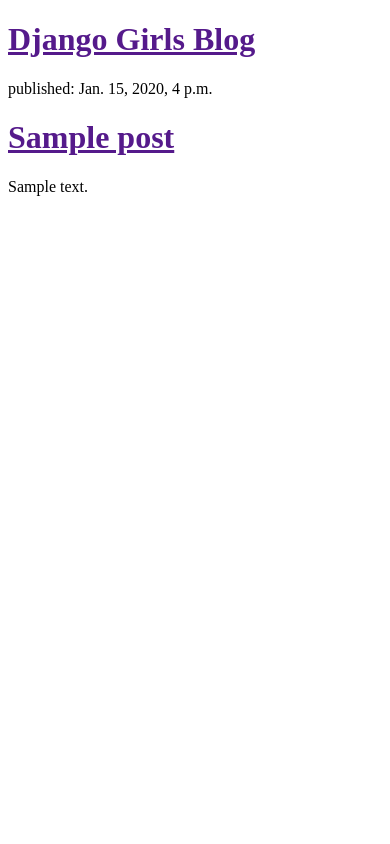
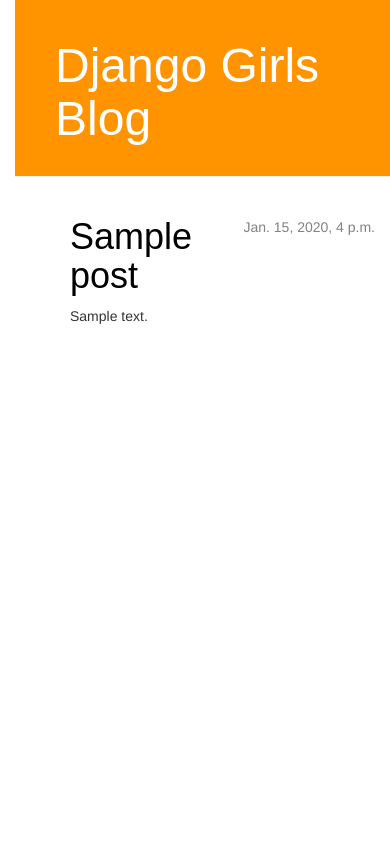
Before and after one commit to meruyerts/my-first-blog, a Django app: template blog/templates/blog/post_list.html in a window 390 px wide. Run offline with Django 3.2, Linux system fonts and the light colour scheme; the template is opened without the code that fills it: values that come from a table or form of the project are taken from there, others are empty; tables that the repository leaves empty hold one stand-in row (values such as "Sample post"); some libraries are stand-ins or nearby versions.

Commit message:
Added view and template for detaailed blog post as well as CSS for the site.

```diff
--- /dev/null
+++ b/blog/static/css/blog.css
@@ -0,0 +1,56 @@
+h1 a {
+        color: #FCA205;
+        font-family: 'Arial';
+    }
+
+body {
+        padding-left: 15px;
+    }
+
+.page-header {
+        background-color: #ff9400;
+        margin-top: 0;
+        padding: 20px 20px 20px 40px;
+    }
+
+    .page-header h1, .page-header h1 a, .page-header h1 a:visited, .page-header h1 a:active {
+        color: #ffffff;
+        font-size: 36pt;
+        text-decoration: none;
+    }
+
+    .content {
+        margin-left: 40px;
+    }
+
+    h1, h2, h3, h4 {
+        font-family: 'Lobster', cursive;
+    }
+
+    .date {
+        float: right;
+        color: #828282;
+    }
+
+    .save {
+        float: right;
+    }
+
+    .post-form textarea, .post-form input {
+        width: 100%;
+    }
+
+    .top-menu, .top-menu:hover, .top-menu:visited {
+        color: #ffffff;
+        float: right;
+        font-size: 26pt;
+        margin-right: 20px;
+    }
+
+    .post {
+        margin-bottom: 70px;
+    }
+
+    .post h1 a, .post h1 a:visited {
+        color: #000000;
+    }
--- /dev/null
+++ b/blog/templates/blog/base.html
@@ -0,0 +1,23 @@
+{% load staticfiles %}
+    <html>
+        <head>
+            <title>Django Girls blog</title>
+            <link rel="stylesheet" href="//maxcdn.bootstrapcdn.com/bootstrap/3.2.0/css/bootstrap.min.css">
+            <link rel="stylesheet" href="//maxcdn.bootstrapcdn.com/bootstrap/3.2.0/css/bootstrap-theme.min.css">
+            <link href='//fonts.googleapis.com/css?family=Lobster&subset=latin,latin-ext' rel='stylesheet' type='text/css'>
+            <link rel="stylesheet" href="{% static 'css/blog.css' %}">
+        </head>
+      <body>
+        <div class="page-header">
+            <h1><a href="/">Django Girls Blog</a></h1>
+        </div>
+        <div class="content container">
+            <div class="row">
+                <div class="col-md-8">
+                {% block content %}
+                {% endblock %}
+                </div>
+            </div>
+        </div>
+    </body>
+    </html>
--- a/blog/templates/blog/post_list.html
+++ b/blog/templates/blog/post_list.html
@@ -1,18 +1,26 @@
-<!DOCTYPE html>
+{% extends 'blog/base.html' %}
+{% load staticfiles %}
     <html>
         <head>
-	<title>Meruyert's blog</title>
+            <title>Django Girls blog</title>
+            <link rel="stylesheet" href="//maxcdn.bootstrapcdn.com/bootstrap/3.2.0/css/bootstrap.min.css">
+            <link rel="stylesheet" href="//maxcdn.bootstrapcdn.com/bootstrap/3.2.0/css/bootstrap-theme.min.css">
+            <link href="https://fonts.googleapis.com/css?family=Arial&subset=latin,cyrillic" rel="stylesheet" type="text/css">
+            <link rel="stylesheet" href="{% static 'css/blog.css' %}">
         </head>
         <body>
-	<div>
-        <h1><a href="">Django Girls Blog</a></h1>
+
+
+    {% block content %}
+        {% for post in posts %}
+            <div class="post">
+                <div class="date">
+                    {{ post.published_date }}
                 </div>
- {% for post in posts %}
-        <div>
-            <p>published: {{ post.published_date }}</p>
-            <h1><a href="">{{ post.title }}</a></h1>
+                <h1><a href="{% url 'post_detail' pk=post.pk %}">{{ post.title }}</a></h1>
                 <p>{{ post.text|linebreaksbr }}</p>
             </div>
         {% endfor %}
+    {% endblock content %}
     </body>
     </html>
--- a/blog/urls.py
+++ b/blog/urls.py
@@ -3,4 +3,5 @@ from . import views
 
 urlpatterns = [
     url(r'^$', views.post_list, name='post_list'),
+    url(r'^post/(?P<pk>[0-9]+)/$', views.post_detail, name='post_detail'),
 ]
--- a/blog/views.py
+++ b/blog/views.py
@@ -1,7 +1,13 @@
 from django.shortcuts import render
 from django.utils import timezone
 from .models import Post
+from django.shortcuts import render, get_object_or_404
 
 def post_list(request):
     posts = Post.objects.filter(published_date__lte=timezone.now()).order_by('published_date')
     return render(request, 'blog/post_list.html', {'posts':posts})
+
+
+def post_detail(request, pk):
+        post = get_object_or_404(Post, pk=pk)
+        return render(request, 'blog/post_detail.html', {'post': post})
```
Also changed, not shown: blog/templates/blog/post_detail.html (added, +21 -0 lines). Lines whose indentation alone changed are shown as unchanged.
